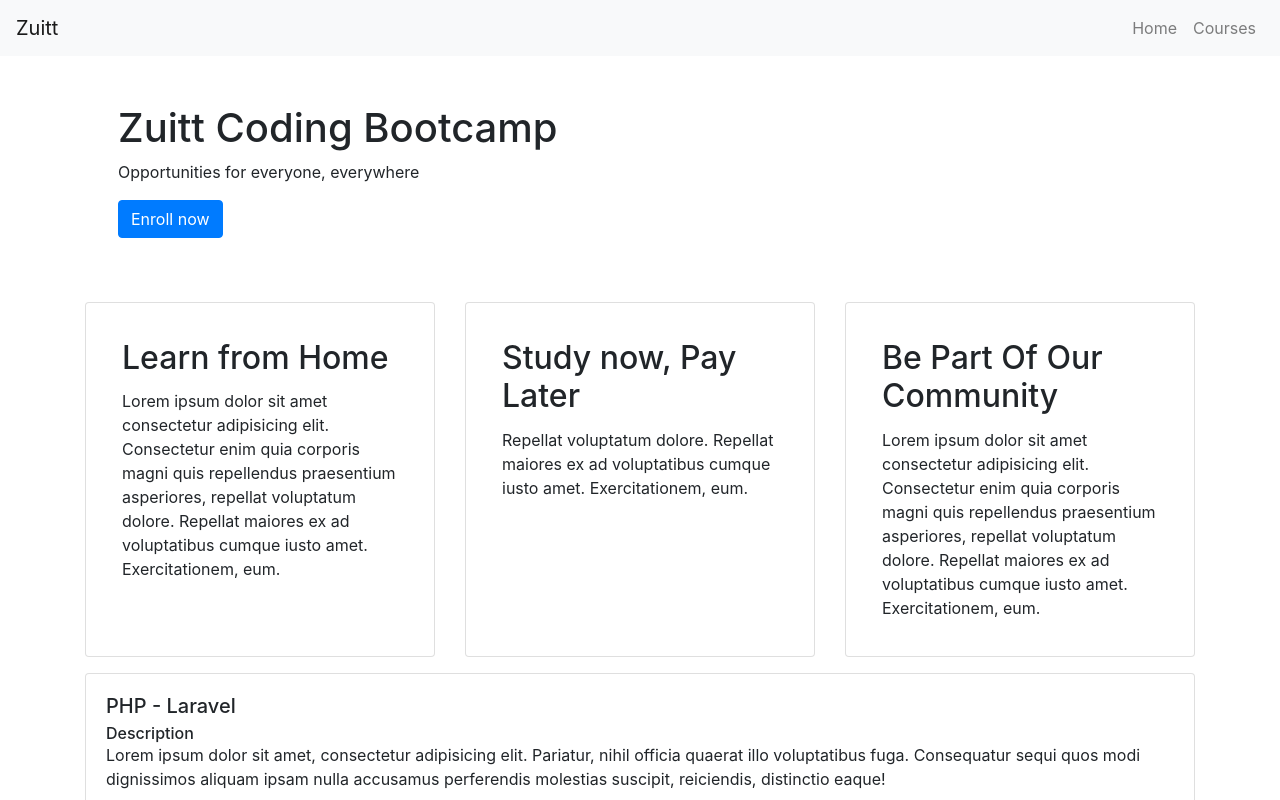
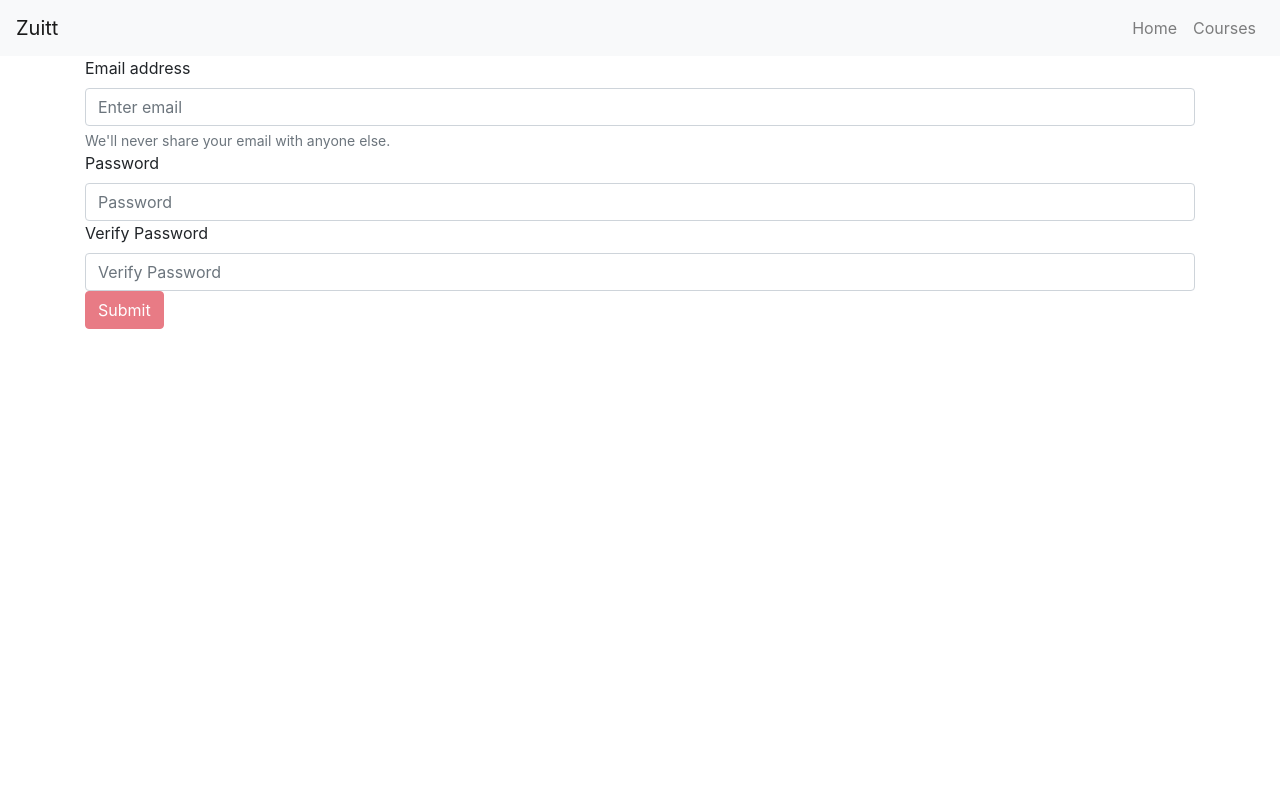
Before and after one commit to MineralWater321/s45-50, a React (Create React App) app: page /register in a window 1280 px wide. Shown: the top 800 px of the page. Built offline with nearby package versions, Linux system fonts and the light colour scheme.

Commit message:
Bind user inputs

```diff
--- a/src/App.js
+++ b/src/App.js
@@ -3,9 +3,9 @@ import { Container } from 'react-bootstrap';
 import AppNavbar from './components/AppNavbar';
 // import Banner from './components/Banner'
 // import Highlights from './components/Highlights';
-import Home from './pages/Home';
-import Courses from './pages/Courses';
-
+//import Home from './pages/Home';
+//import Courses from './pages/Courses';
+import Register from './pages/Register';
 import './App.css';
 
 function App() {
@@ -13,8 +13,7 @@ function App() {
     <Fragment>
       <AppNavbar />
       <Container>
-        <Home />
-        <Courses />
+        <Register />
       </Container>
     </Fragment>
   );
--- a/src/pages/Register.js
+++ b/src/pages/Register.js
@@ -1,11 +1,30 @@
+import { useState } from 'react';
 import { Form, Button } from 'react-bootstrap';
 
 export default function Register(){
+    // State hooks to store the values of the input fields
+    const [email, setEmail] = useState('');
+    const [password1, setPassword1] = useState('');
+    const [password2, setPassword2] = useState('');
+    //State to determine whether the submit button is enabled or not
+    const [isActive, setIsActive] = useState(false);
+
+   console.log(email);
+   console.log(password1);
+   console.log(password2);
+
     return(
         <Form>
+            {/* Bind the input states via 2-way binding */}
             <Form.Group controlId="userEmail">
                 <Form.Label>Email address</Form.Label>
-                <Form.Control type="email" placeholder="Enter email" required/>
+                <Form.Control
+                    type="email"
+                    placeholder="Enter email"
+                    value={email}
+                    onChange = { e => setEmail(e.target.value)}
+                    required
+                />
                 <Form.Text className="text-muted">
                     We'll never share your email with anyone else.
                 </Form.Text>
@@ -13,15 +32,35 @@ export default function Register(){
 
             <Form.Group controlId="password1">
                 <Form.Label>Password</Form.Label>
-                <Form.Control type="password" placeholder="Password" required/>
+                <Form.Control
+                    type="password"
+                    placeholder="Password"
+                    value={password1}
+                    onChange={ e => setPassword1(e.target.value)}
+                    required
+                />
             </Form.Group>
             <Form.Group controlId="password2">
                 <Form.Label>Verify Password</Form.Label>
-                <Form.Control type="password" placeholder="Verify Password" required/>
+                <Form.Control
+                    type="password"
+                    placeholder="Verify Password"
+                    value={password2}
+                    onChange={ e => setPassword2(e.target.value)}
+                    required
+                />
             </Form.Group>
-            <Button variant="primary" type="submit" id="submitBtn">
-                Submit
-            </Button>
+            {/* Conditionally render the submit button based on the isActive state */}
+            { isActive ?
+                <Button variant="primary" type="submit" id="submitBtn">
+                    Submit
+                </Button>
+                :
+                <Button variant="danger" type="submit" id="submitBtn" disabled>
+                    Submit
+                </Button>
+            }
+
         </Form>
     )
 }
```
